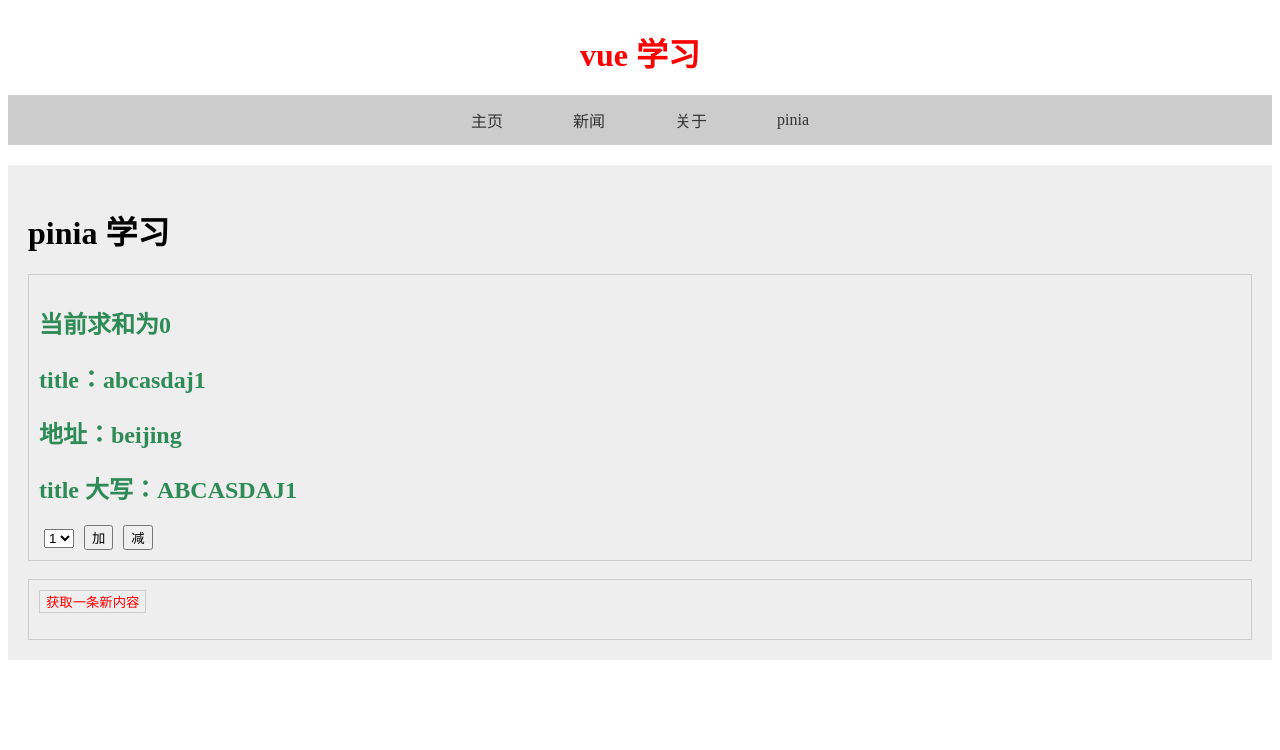
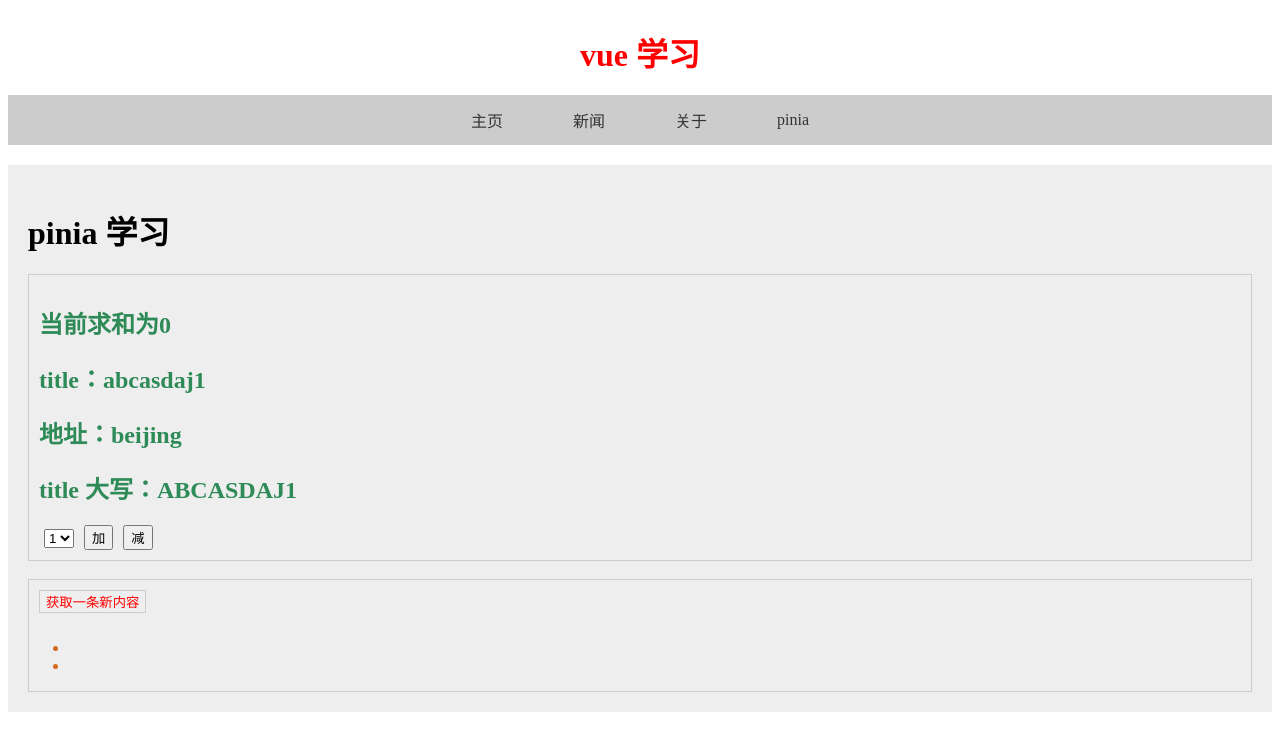
Before and after one commit to zzkrix/study, a Vue app in the folder vue/: page /pinia in a window 1280 px wide. Shown: the top 750 px of the page. Built offline with nearby package versions, Linux system fonts and the light colour scheme.

Commit message:
store的

```diff
--- a/vue/src/components/LoveTalk.vue
+++ b/vue/src/components/LoveTalk.vue
@@ -1,6 +1,6 @@
 <template>
     <div class="talk">
-        <button @click="getLoveTalk">获取一条新内容</button>
+        <button @click="talkStore.getLoveTalk">获取一条新内容</button>
         <ul>
             <li v-for="talk in talkList" :key="talk.id">
                 {{ talk.content }}
@@ -10,18 +10,25 @@
 </template>
 
 <script setup lang="ts" name="LoveTalk">
-import { reactive } from "vue";
-import { nanoid } from "nanoid";
+import { storeToRefs } from "pinia";
+import { useTalkStore } from "@/stores/useTalkStore";
 
-let talkList = reactive<{ id: string; content: string }[]>([]);
+let talkStore = useTalkStore();
 
-function getLoveTalk() {
-    let id = nanoid();
-    talkList.unshift({
-        id: id,
-        content: "你好 " + id,
-    });
-}
+const { talkList } = storeToRefs(talkStore);
+
+// 类似 watch
+// 监听 store 中数据的变化
+talkStore.$subscribe((mutate, state) => {
+    console.log("talkStore changed", mutate, "#########", state);
+
+    // 保存到本地存储
+    /**
+     * 本地存储只能存储字符串
+     * 所以需要将数组转换为字符串
+     */
+    localStorage.setItem("talkList", JSON.stringify(state.talkList) );
+});
 </script>
 
 <style scoped>
--- /dev/null
+++ b/vue/src/stores/useTalkStore.ts
@@ -0,0 +1,26 @@
+import { defineStore } from "pinia";
+import { reactive } from "vue";
+import { nanoid } from "nanoid";
+
+let talkList = reactive<{ id: string; content: string }[]>([]);
+
+export const useTalkStore = defineStore("talk", {
+    actions: {
+        getLoveTalk() {
+            let id = nanoid();
+            talkList.unshift({
+                id: id,
+                content: "你好 " + id,
+            });
+        },
+    },
+    state: () => {
+        return {
+            talkList: JSON.parse(
+                JSON.stringify(
+                    (localStorage.getItem("talkList") as string) || "[]"
+                )
+            ),
+        };
+    },
+});
```
